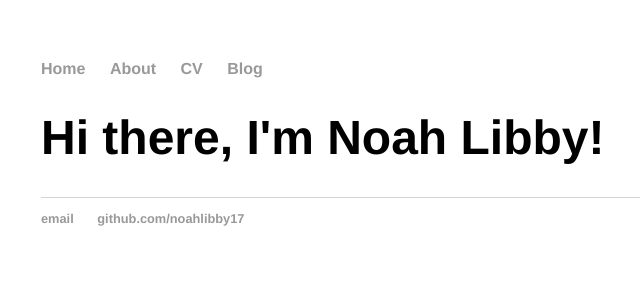
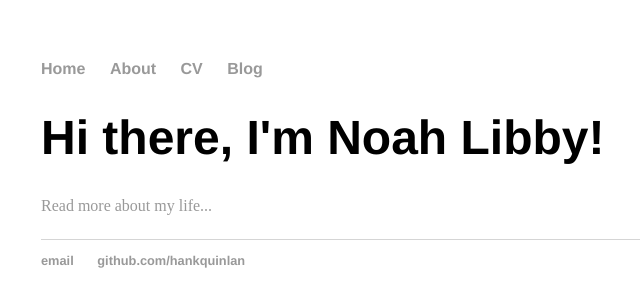
Before and after one commit to noahlibby17/noahlibby.com, a Jekyll site: the page built from index.html, in a window 1280 px wide. Shown: the top 307 px of the page, without its empty margins (151-791 px from the left). Built offline with Jekyll 4.4.1, drawn with Linux system fonts in a browser that asks for light colours.

Commit message:
Update index.html

```diff
--- a/index.html
+++ b/index.html
@@ -1,30 +1,8 @@
-<!DOCTYPE html>
-<html>
-	<head>
-		<title>Noah Libby</title>
-		<!-- link to main stylesheet -->
-		<link rel="stylesheet" type="text/css" href="/css/main.css">
-	</head>
-	<body>
-		<nav>
-    		<ul>
-        		<li><a href="/">Home</a></li>
-	        	<li><a href="/about">About</a></li>
-        		<li><a href="/cv">CV</a></li>
-        		<li><a href="/blog">Blog</a></li>
-    		</ul>
-		</nav>
-		<div class="container">
-    		<div class="blurb">
-        		<h1>Hi there, I'm Noah Libby!</h1>
-
-    		</div><!-- /.blurb -->
-		</div><!-- /.container -->
-		<footer>
-    		<ul>
-        		<li><a href="mailto:noahwlibby@gmail.com">email</a></li>
-        		<li><a href="https://github.com/noahlibby17">github.com/noahlibby17</a></li>
-			</ul>
-		</footer>
-	</body>
-</html>
+---
+layout: default
+title: Noah Libby
+---
+<div class="blurb">
+	<h1>Hi there, I'm Noah Libby!</h1>
+        <a href="/about">Read more about my life...</a></p>
+</div><!-- /.blurb -->
```
